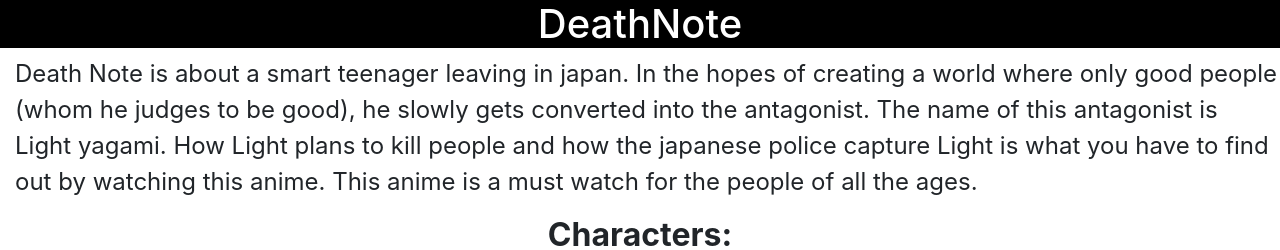
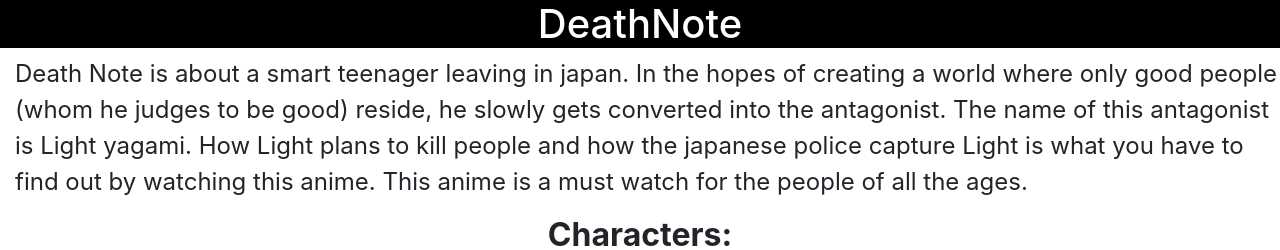
Before and after one commit to harshavardhanakrishnachaitanya2001/anime, a Next.js app: page /deathnote in a window 1280 px wide. Shown: the top 250 px of the page. Built offline with nearby package versions, Linux system fonts and the light colour scheme.

Commit message:
Made changes to navbar background and cursor

```diff
--- a/components/Navbar.js
+++ b/components/Navbar.js
@@ -10,6 +10,7 @@
                     justify-content:space-around;
                     padding:0;
                     margin-bottom:0;
+                    background-color:#D3D3D3;
                 }
                 `}
             </style>
--- a/pages/deathnote.js
+++ b/pages/deathnote.js
@@ -28,9 +28,9 @@
             </Head>
             <h1>DeathNote</h1>
             <p style={{marginLeft:'15px', fontSize:'1.5rem'}}>Death Note is about a smart teenager leaving in japan. In the hopes of creating
-            a world where only good people (whom he judges to be good), he slowly gets converted into the antagonist. The name of this antagonist
-            is Light yagami. How Light plans to kill people and how the japanese police capture Light is what you have to find out by watching this
-            anime. This anime is a must watch for the people of all the ages.</p>
+            a world where only good people (whom he judges to be good) reside, he slowly gets converted into the antagonist. The name of
+            this antagonist is Light yagami. How Light plans to kill people and how the japanese police capture Light is what you have to find
+            out by watching this anime. This anime is a must watch for the people of all the ages.</p>
             <h2 style={{textAlign:'center'}}><b>Characters:</b></h2>
             <div className='row'>
                 <div>
```
Also changed, not shown: pages/index.js (+8 -6 lines).
